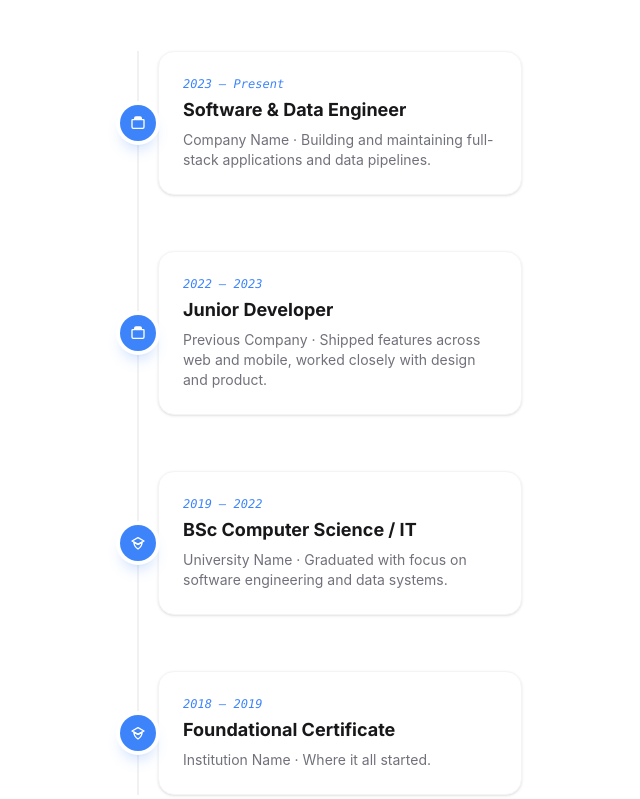
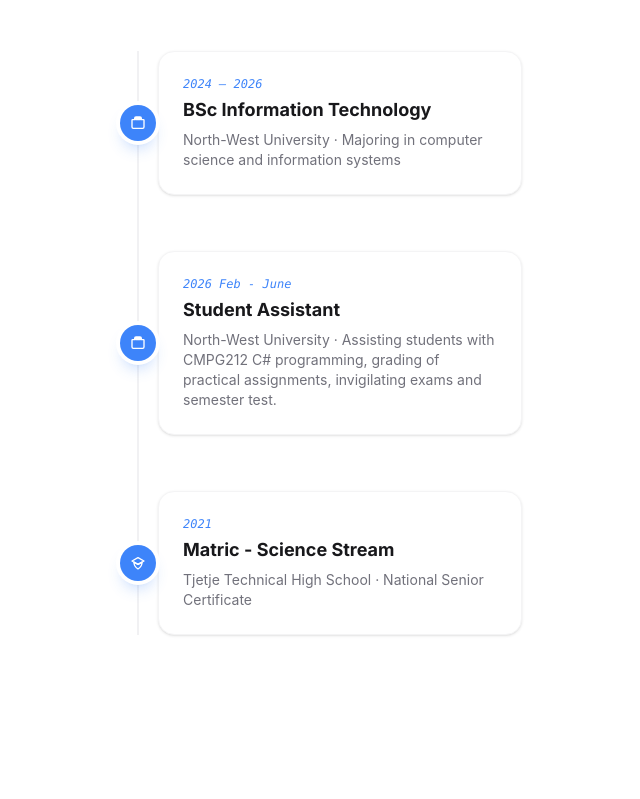
Before and after one commit to Thebo-JNR/Thebo_Mahlangu-my_portfolio, a website: page index.html in a window 1280 px wide. Shown: the part 4503-5302 px from the top of the page, without its empty margins (502-1142 px from the left). Drawn offline with nearby package versions, Linux system fonts and the light colour scheme.

Commit message:
update education section

```diff
--- a/index.html
+++ b/index.html
@@ -294,7 +294,7 @@
                 <span class="text-xs bg-orange-50 dark:bg-zinc-800 text-accent border border-orange-200 dark:border-zinc-700 px-2.5 py-1 rounded-full">In Progress</span>
                 <span class="text-xs text-zinc-400">Exam Prep</span>
               </div>
-                <h3 class="font-display font-bold text-lg text-zinc-900 dark:text-white mb-2 group-hover:text-accent transition-colors">Still in the process of preparing for AWS Certification Exam</h3>
+                <h3 class="font-display font-bold text-lg text-zinc-900 dark:text-white mb-2 group-hover:text-accent transition-colors">Still in the process of preparing for the AWS Certification Exam</h3>
                <div class="w-full max-w-md mx-auto mt-8">
                  <div class="relative h-5 bg-zinc-200 dark:bg-zinc-800 overflow-hidden" style="border-radius:10px;">
                   <div
@@ -311,7 +311,7 @@
       </div>
     </section>
 
-<!-- ═══ WORK ═══ -->
+<!-- ═══ EDUCATION ═══ -->
 <section id="reviews" class="py-24">
   <div class="max-w-6xl mx-auto px-6">
     <div class="mb-14">
@@ -334,9 +334,9 @@
           </span>
           <div class="md:col-start-1 md:row-start-1"></div>
           <div class="card-h group bg-white dark:bg-zinc-900 rounded-2xl p-6 border border-zinc-100 dark:border-zinc-800 hover:border-accent/40 dark:hover:border-accent/40 shadow-sm">
-            <p class="font-mono italic text-xs text-accent mb-1">2023 — Present</p>
-            <h3 class="font-display font-bold text-lg text-zinc-900 dark:text-white group-hover:text-accent transition-colors">Software & Data Engineer</h3>
-            <p class="text-sm text-zinc-500 dark:text-zinc-400 mt-1.5">Company Name · Building and maintaining full-stack applications and data pipelines.</p>
+            <p class="font-mono italic text-xs text-accent mb-1">2024 — 2026</p>
+            <h3 class="font-display font-bold text-lg text-zinc-900 dark:text-white group-hover:text-accent transition-colors">BSc Information Technology</h3>
+            <p class="text-sm text-zinc-500 dark:text-zinc-400 mt-1.5">North-West University · Majoring in computer science and information systems</p>
           </div>
         </div>
 
@@ -346,9 +346,9 @@
             <svg class="w-4 h-4" fill="none" viewBox="0 0 24 24" stroke="currentColor" aria-hidden="true"><path stroke-linecap="round" stroke-linejoin="round" stroke-width="2" d="M20 7h-3V5a2 2 0 00-2-2H9a2 2 0 00-2 2v2H4a1 1 0 00-1 1v10a2 2 0 002 2h14a2 2 0 002-2V8a1 1 0 00-1-1zM9 5h6v2H9V5z"/></svg>
           </span>
           <div class="card-h group md:col-start-2 md:row-start-1 bg-white dark:bg-zinc-900 rounded-2xl p-6 border border-zinc-100 dark:border-zinc-800 hover:border-accent/40 dark:hover:border-accent/40 shadow-sm">
-            <p class="font-mono italic text-xs text-accent mb-1">2022 — 2023</p>
-            <h3 class="font-display font-bold text-lg text-zinc-900 dark:text-white group-hover:text-accent transition-colors">Junior Developer</h3>
-            <p class="text-sm text-zinc-500 dark:text-zinc-400 mt-1.5">Previous Company · Shipped features across web and mobile, worked closely with design and product.</p>
+            <p class="font-mono italic text-xs text-accent mb-1">2026 Feb - June</p>
+            <h3 class="font-display font-bold text-lg text-zinc-900 dark:text-white group-hover:text-accent transition-colors">Student Assistant</h3>
+            <p class="text-sm text-zinc-500 dark:text-zinc-400 mt-1.5">North-West University · Assisting students with CMPG212 C# programming, grading of practical assignments, invigilating exams and semester test.</p>
           </div>
         </div>
 
@@ -359,23 +359,13 @@
           </span>
           <div class="md:col-start-1 md:row-start-1"></div>
           <div class="card-h group bg-white dark:bg-zinc-900 rounded-2xl p-6 border border-zinc-100 dark:border-zinc-800 hover:border-accent/40 dark:hover:border-accent/40 shadow-sm">
-            <p class="font-mono italic text-xs text-accent mb-1">2019 — 2022</p>
-            <h3 class="font-display font-bold text-lg text-zinc-900 dark:text-white group-hover:text-accent transition-colors">BSc Computer Science / IT</h3>
-            <p class="text-sm text-zinc-500 dark:text-zinc-400 mt-1.5">University Name · Graduated with focus on software engineering and data systems.</p>
+            <p class="font-mono italic text-xs text-accent mb-1">2021</p>
+            <h3 class="font-display font-bold text-lg text-zinc-900 dark:text-white group-hover:text-accent transition-colors">Matric - Science Stream</h3>
+            <p class="text-sm text-zinc-500 dark:text-zinc-400 mt-1.5">Tjetje Technical High School · National Senior Certificate </p>
           </div>
         </div>
 
         <!-- Entry 4 — Education -->
-        <div class="reveal d4 relative pl-16 md:pl-0 md:grid md:grid-cols-2 md:gap-x-10 md:items-center">
-          <span class="absolute left-3 md:left-1/2 top-1/2 -translate-y-1/2 md:-translate-x-1/2 w-9 h-9 rounded-full bg-accent text-white flex items-center justify-center shadow-lg shadow-accent/30 ring-4 ring-white dark:ring-zinc-950 z-10">
-            <svg class="w-4 h-4" fill="none" viewBox="0 0 24 24" stroke="currentColor" aria-hidden="true"><path stroke-linecap="round" stroke-linejoin="round" stroke-width="2" d="M12 14l9-5-9-5-9 5 9 5z"/><path stroke-linecap="round" stroke-linejoin="round" stroke-width="2" d="M12 14l6.16-3.42A12.083 12.083 0 0112 21a12.083 12.083 0 01-6.16-10.42L12 14z"/></svg>
-          </span>
-          <div class="card-h group md:col-start-2 md:row-start-1 bg-white dark:bg-zinc-900 rounded-2xl p-6 border border-zinc-100 dark:border-zinc-800 hover:border-accent/40 dark:hover:border-accent/40 shadow-sm">
-            <p class="font-mono italic text-xs text-accent mb-1">2018 — 2019</p>
-            <h3 class="font-display font-bold text-lg text-zinc-900 dark:text-white group-hover:text-accent transition-colors">Foundational Certificate</h3>
-            <p class="text-sm text-zinc-500 dark:text-zinc-400 mt-1.5">Institution Name · Where it all started.</p>
-          </div>
-        </div>
 
       </div>
     </div>
```
